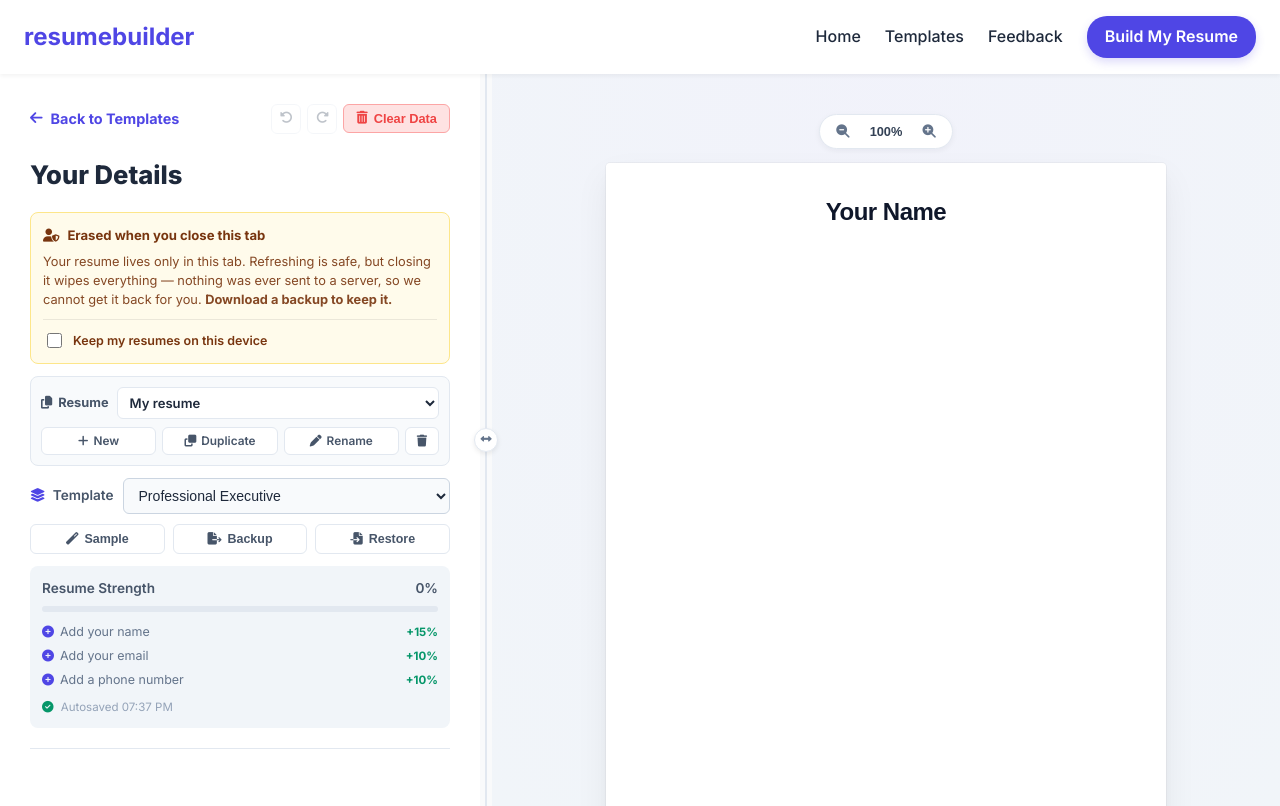
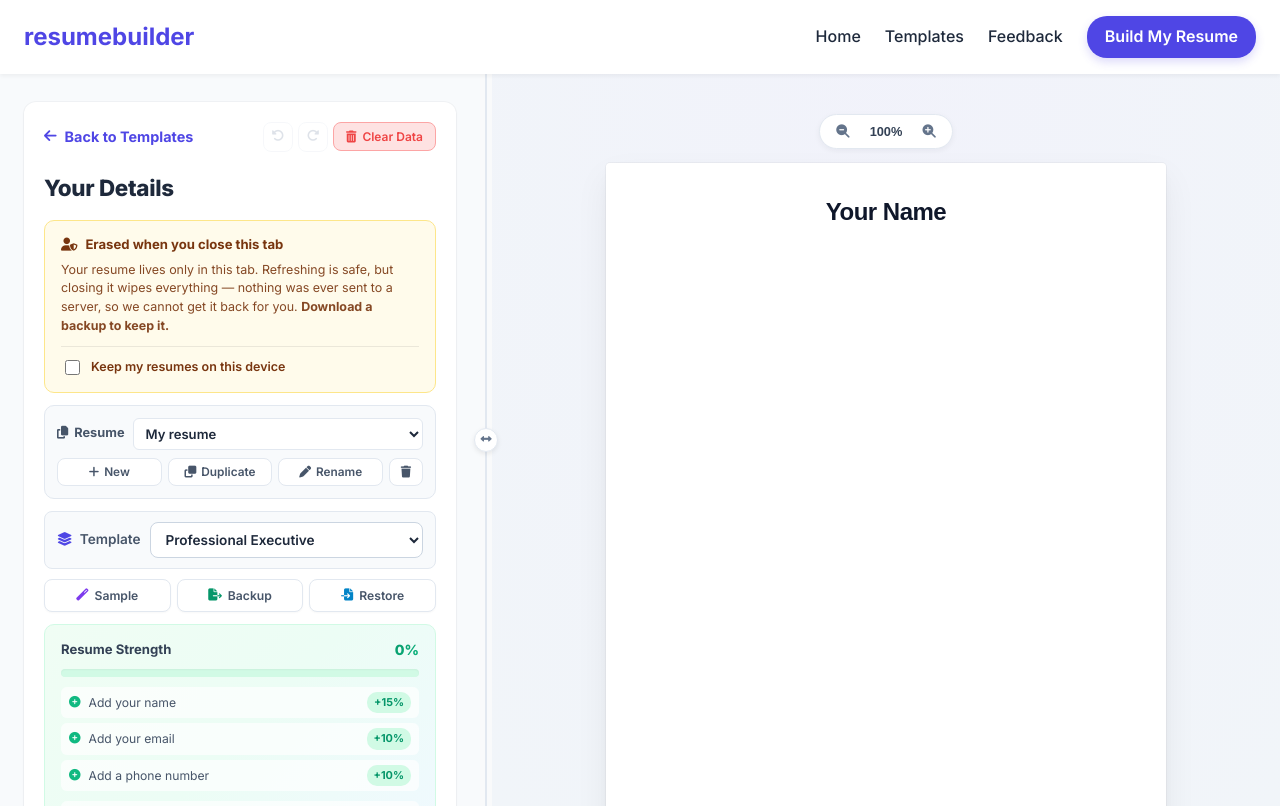
Before and after one commit to balagowda/ResumeBuilder, a React (Create React App) app: page /template1 in a window 1280 px wide. Built offline with nearby package versions, Linux system fonts and the light colour scheme.

Commit message:
restyling the data-in block

```diff
--- a/src/Styles/TemplateWorkspace.css
+++ b/src/Styles/TemplateWorkspace.css
@@ -36,9 +36,10 @@
   width: 480px;
   flex-shrink: 0;
   height: 100%;
-  background-color: var(--white);
-  padding: 30px;
+  background-color: #f8fafc;
+  padding: 28px 24px;
   overflow-y: auto;
+  overflow-x: hidden;
 }
 
 .input-panel::-webkit-scrollbar {
@@ -56,9 +57,13 @@
 
 /* Input Panel Header */
 .input-panel-header {
-  margin-bottom: 24px;
-  border-bottom: 1px solid var(--border-color);
-  padding-bottom: 20px;
+  margin-bottom: 20px;
+  border-bottom: none;
+  padding-bottom: 16px;
+  background: var(--white);
+  border-radius: 12px;
+  padding: 20px;
+  box-shadow: 0 1px 3px rgba(15, 23, 42, 0.04), 0 0 0 1px rgba(15, 23, 42, 0.03);
 }
 
 .btn-back-templates {
@@ -86,9 +91,10 @@
   color: #ef4444;
   border: 1px solid #fca5a5;
   padding: 6px 12px;
-  border-radius: 6px;
-  font-size: 0.8rem;
+  border-radius: 8px;
+  font-size: 0.75rem;
   font-weight: 600;
+  font-family: inherit;
   cursor: pointer;
   transition: all 0.2s ease;
 }
@@ -102,60 +108,82 @@
 }
 
 .input-panel h2 {
-  font-size: 1.6rem;
+  font-size: 1.4rem;
   font-weight: 800;
   color: var(--text-dark);
-  margin-bottom: 16px;
+  margin-bottom: 14px;
+  letter-spacing: -0.3px;
 }
 
 /* Strength Meter */
 .strength-meter-container {
-  background-color: #f1f5f9;
-  border-radius: 8px;
-  padding: 12px;
+  background: linear-gradient(135deg, #f0fdf4 0%, #ecfdf5 50%, #f0f9ff 100%);
+  border-radius: 10px;
+  padding: 14px 16px;
+  border: 1px solid #d1fae5;
 }
 
 .strength-meter-header {
   display: flex;
   justify-content: space-between;
-  font-size: 0.85rem;
-  font-weight: 600;
-  color: #475569;
-  margin-bottom: 6px;
+  font-size: 0.82rem;
+  font-weight: 700;
+  color: #334155;
+  margin-bottom: 8px;
+}
+
+.strength-meter-header span:last-child {
+  background: linear-gradient(135deg, #059669, #10b981);
+  -webkit-background-clip: text;
+  -webkit-text-fill-color: transparent;
+  background-clip: text;
+  font-weight: 800;
+  font-size: 0.88rem;
 }
 
 .strength-meter-bar {
   width: 100%;
-  height: 6px;
-  background-color: #e2e8f0;
-  border-radius: 3px;
+  height: 8px;
+  background-color: #d1fae5;
+  border-radius: 4px;
   overflow: hidden;
+  box-shadow: inset 0 1px 2px rgba(0, 0, 0, 0.04);
 }
 
 .strength-meter-fill {
   height: 100%;
-  background-color: #10b981;
-  border-radius: 3px;
-  transition: width 0.3s ease;
+  background: linear-gradient(90deg, #34d399, #10b981, #059669);
+  border-radius: 4px;
+  transition: width 0.5s cubic-bezier(0.4, 0, 0.2, 1);
+  box-shadow: 0 0 8px rgba(16, 185, 129, 0.25);
 }
 
 /* Draggable sections spacing */
 .draggable-section {
-  margin-bottom: 12px;
-  border-radius: 8px;
-  border: 1px solid var(--border-color);
+  margin-bottom: 10px;
+  border-radius: 10px;
+  border: 1px solid #e2e8f0;
   overflow: hidden;
-  transition: border-color 0.2s, box-shadow 0.2s;
+  transition: border-color 0.25s ease, box-shadow 0.25s ease, transform 0.2s ease;
+  background: var(--white);
+  box-shadow: 0 1px 2px rgba(15, 23, 42, 0.03);
+}
+
+.draggable-section:hover {
+  border-color: #cbd5e1;
+  box-shadow: 0 2px 8px rgba(15, 23, 42, 0.06);
 }
 
 .draggable-section.dragging {
   opacity: 0.5;
-  border: 1px dashed var(--primary-color);
+  border: 1.5px dashed var(--primary-color);
+  transform: scale(0.98);
+  box-shadow: 0 4px 16px rgba(79, 70, 229, 0.12);
 }
 
 /* Input Fields styling */
 .input-group {
-  padding: 20px;
+  padding: 16px 18px;
   background-color: var(--white);
 }
 
@@ -165,61 +193,111 @@
   align-items: center;
   cursor: pointer;
   user-select: none;
+  padding: 4px 6px;
+  margin: -4px -6px;
+  border-radius: 8px;
+  transition: background-color 0.2s ease;
+}
+
+.section-header:hover {
+  background-color: #f1f5f9;
 }
 
 .section-header h3 {
-  font-size: 1.1rem;
+  font-size: 1rem;
   font-weight: 700;
   color: var(--text-dark);
   display: flex;
   align-items: center;
-  gap: 10px;
+  gap: 8px;
+  margin: 0;
+}
+
+/* Section collapse chevron — replaces inline styles */
+.section-header > i {
+  font-size: 0.9rem !important;
+  color: #94a3b8 !important;
+  transition: transform 0.25s cubic-bezier(0.4, 0, 0.2, 1), color 0.2s ease;
+  flex-shrink: 0;
+  width: 20px;
+  text-align: center;
+}
+
+.section-header:hover > i {
+  color: var(--primary-color) !important;
 }
 
 .drag-handle {
   cursor: grab;
-  color: #94a3b8;
+  color: #cbd5e1;
   padding: 4px;
   display: inline-flex;
   align-items: center;
+  border-radius: 4px;
+  transition: color 0.2s ease, background-color 0.2s ease;
+}
+
+.drag-handle:hover {
+  color: #94a3b8;
+  background-color: #f1f5f9;
 }
 
 .drag-handle:active {
   cursor: grabbing;
+  color: var(--primary-color);
 }
 
 .input-field {
   width: 100%;
   padding: 10px 12px;
-  border: 1px solid #cbd5e1;
-  border-radius: 6px;
-  font-size: 0.95rem;
+  border: 1px solid #e2e8f0;
+  border-radius: 8px;
+  font-size: 0.9rem;
+  font-family: inherit;
   margin-top: 6px;
   margin-bottom: 12px;
-  transition: border-color 0.2s, box-shadow 0.2s;
+  background-color: #f8fafc;
+  color: var(--text-dark);
+  transition: border-color 0.25s ease, box-shadow 0.25s ease, background-color 0.25s ease;
+}
+
+.input-field:hover {
+  border-color: #cbd5e1;
+  background-color: #ffffff;
 }
 
 .input-field:focus {
   outline: none;
   border-color: var(--primary-color);
-  box-shadow: 0 0 0 3px rgba(79, 70, 229, 0.1);
+  box-shadow: 0 0 0 3px rgba(79, 70, 229, 0.08);
+  background-color: #ffffff;
+}
+
+.input-field::placeholder {
+  color: #94a3b8;
+  font-weight: 400;
 }
 
 .add-btn {
   background-color: var(--white);
   color: var(--primary-color);
-  border: 1px dashed var(--primary-color);
+  border: 1.5px dashed #c7d2fe;
   width: 100%;
   padding: 10px;
-  border-radius: 6px;
+  border-radius: 8px;
   font-weight: 600;
+  font-size: 0.82rem;
+  font-family: inherit;
   cursor: pointer;
-  margin-top: 10px;
-  transition: all 0.2s;
+  margin-top: 12px;
+  transition: all 0.2s ease;
 }
 
 .add-btn:hover {
-  background-color: rgba(79, 70, 229, 0.05);
+  background-color: #eef2ff;
+  border-color: var(--primary-color);
+  transform: translateY(-1px);
+  box-shadow: 0 2px 8px rgba(79, 70, 229, 0.1);
 }
 
 .delete-btn {
@@ -228,14 +306,147 @@
   color: #ef4444;
   cursor: pointer;
   padding: 4px;
-  font-size: 0.95rem;
-  margin-bottom: 15px;
+  font-size: 0.85rem;
+  margin-bottom: 0;
+  opacity: 0.7;
+  transition: opacity 0.2s ease, transform 0.2s ease;
+}
+
+.delete-btn:hover {
+  opacity: 1;
+  transform: scale(1.1);
 }
 
 .sub-group {
-  border-left: 2px solid #e2e8f0;
-  padding-left: 15px;
-  margin-bottom: 20px;
+  border-left: 3px solid #e0e7ff;
+  padding: 14px 16px 14px 16px;
+  margin-bottom: 14px;
+  background: linear-gradient(135deg, #fafbff 0%, #f8fafc 100%);
+  border-radius: 0 10px 10px 0;
+  transition: border-color 0.25s ease, background-color 0.25s ease;
+}
+
+.sub-group:hover {
+  border-left-color: #a5b4fc;
+  background: linear-gradient(135deg, #f5f7ff 0%, #f1f5f9 100%);
+}
+/* ==========================================
+   CONTACT FIELDS CARD
+   ========================================== */
+.contact-fields {
+  background: var(--white);
+  border: 1px solid #e2e8f0;
+  border-radius: 10px;
+  padding: 18px;
+  margin-bottom: 8px;
+  box-shadow: 0 1px 2px rgba(15, 23, 42, 0.03);
+}
+
+.contact-field {
+  margin-bottom: 4px;
+}
+
+.contact-field:last-child {
+  margin-bottom: 0;
+}
+
+.contact-field label {
+  display: flex;
+  align-items: center;
+  gap: 6px;
+  font-size: 0.82rem;
+  font-weight: 600;
+  color: #475569;
+  margin-bottom: 2px;
+}
+
+.contact-field label i {
+  color: var(--primary-color);
+  width: 16px;
+  text-align: center;
+  font-size: 0.85rem;
+}
+
+/* ==========================================
+   HEADING OPTIONS TOGGLE (Experience heading)
+   ========================================== */
+.heading-options {
+  display: flex;
+  gap: 0;
+  margin: 10px 0 14px;
+  background: #f1f5f9;
+  border-radius: 8px;
+  padding: 3px;
+  border: 1px solid #e2e8f0;
+}
+
+.heading-options button {
+  flex: 1;
+  padding: 7px 10px;
+  border: none;
+  border-radius: 6px;
+  background: transparent;
+  color: #64748b;
+  font-size: 0.74rem;
+  font-weight: 600;
+  font-family: inherit;
+  cursor: pointer;
+  transition: all 0.2s ease;
+  white-space: nowrap;
+}
+
+.heading-options button:hover {
+  color: #334155;
+  background: rgba(255, 255, 255, 0.6);
+}
+
+.heading-options button.active {
+  background: var(--white);
+  color: var(--primary-color);
+  box-shadow: 0 1px 3px rgba(15, 23, 42, 0.08);
+  font-weight: 700;
+}
+
+/* ==========================================
+   GLOBAL INPUT LABELS CONSISTENCY
+   ========================================== */
+.input-group label,
+.sub-group label,
+.date-range-field > label {
+  display: block;
+  font-size: 0.82rem;
+  font-weight: 600;
+  color: #475569;
+  margin-bottom: 2px;
+}
+
+/* Checkbox label override (e.g. "Add Line under Contact Info") */
+.input-group label:has(input[type="checkbox"]) {
+  display: flex;
+  align-items: center;
+  gap: 8px;
+  cursor: pointer;
+  font-size: 0.85rem;
+  color: var(--text-dark);
+  font-weight: 500;
+  padding: 8px 12px;
+  background: #f8fafc;
+  border-radius: 8px;
+  border: 1px solid #e2e8f0;
+  transition: border-color 0.2s ease, background-color 0.2s ease;
+}
+
+.input-group label:has(input[type="checkbox"]):hover {
+  border-color: #cbd5e1;
+  background: #f1f5f9;
+}
+
+.input-group label input[type="checkbox"] {
+  width: 16px;
+  height: 16px;
+  cursor: pointer;
+  accent-color: var(--primary-color);
+  border-radius: 4px;
 }
 
 /* ==========================================
@@ -1157,7 +1368,11 @@
   display: flex;
   align-items: center;
   gap: 10px;
-  margin: 12px 0 10px;
+  margin: 10px 0 10px;
+  background: #f8fafc;
+  padding: 10px 12px;
+  border-radius: 8px;
+  border: 1px solid #e2e8f0;
 }
 
 .template-switcher-row label {
@@ -1175,13 +1390,16 @@
 .template-switcher-select {
   flex: 1;
   padding: 8px 10px;
-  border-radius: 6px;
+  border-radius: 8px;
   border: 1px solid #cbd5e1;
-  background-color: #f8fafc;
-  font-size: 0.88rem;
+  background-color: var(--white);
+  font-size: 0.85rem;
+  font-family: inherit;
   color: #1e293b;
+  font-weight: 600;
   cursor: pointer;
   outline: none;
+  transition: border-color 0.2s ease;
 }
 
 .template-switcher-select:focus {
@@ -1190,7 +1408,7 @@
 
 .data-tools-row {
   display: flex;
-  gap: 8px;
+  gap: 6px;
   margin-bottom: 12px;
 }
 
@@ -1200,22 +1418,33 @@
   align-items: center;
   justify-content: center;
   gap: 6px;
-  padding: 7px 8px;
+  padding: 8px 8px;
   border: 1px solid #e2e8f0;
-  border-radius: 6px;
-  background: #ffffff;
+  border-radius: 8px;
+  background: var(--white);
   color: #475569;
-  font-size: 0.78rem;
+  font-size: 0.76rem;
   font-weight: 600;
+  font-family: inherit;
   cursor: pointer;
-  transition: all 0.15s;
+  transition: all 0.2s ease;
+  box-shadow: 0 1px 2px rgba(15, 23, 42, 0.03);
 }
 
 .data-tool-btn:hover {
   border-color: var(--primary-color);
   color: var(--primary-color);
   background: #eef2ff;
-}
+  transform: translateY(-1px);
+  box-shadow: 0 3px 8px rgba(79, 70, 229, 0.1);
+}
+
+/* Color-code each data tool icon */
+.data-tool-btn:nth-child(1) i { color: #7c3aed; } /* Sample — purple */
+.data-tool-btn:nth-child(2) i { color: #059669; } /* Backup — green */
+.data-tool-btn:nth-child(3) i { color: #0284c7; } /* Restore — blue */
+
+.data-tool-btn:hover i { color: inherit; }
 
 /* ==========================================================================
    PREVIEW ZOOM & DOWNLOAD ACTIONS
@@ -1297,6 +1526,15 @@
 /* ==========================================================================
    JOB MATCH PANEL
    ========================================================================== */
+
+.job-match,
+.content-review {
+  margin-bottom: 10px;
+  border-radius: 10px;
+  border: 1px solid #e2e8f0;
+  background: var(--white);
+  box-shadow: 0 1px 2px rgba(15, 23, 42, 0.03);
+}
 
 .job-match-icon {
   color: var(--primary-color);
@@ -2517,35 +2755,52 @@
 }
 
 .strength-tips li {
-  font-size: 0.78rem;
-  color: #64748b;
-  margin-bottom: 4px;
-  display: flex;
-  align-items: center;
-  gap: 6px;
+  font-size: 0.76rem;
+  color: #475569;
+  margin-bottom: 5px;
+  display: flex;
+  align-items: center;
+  gap: 8px;
+  padding: 5px 8px;
+  background: rgba(255, 255, 255, 0.7);
+  border-radius: 6px;
+  transition: background-color 0.2s ease;
+}
+
+.strength-tips li:hover {
+  background: rgba(255, 255, 255, 1);
 }
 
 .strength-tips li i {
-  color: var(--primary-color);
-  font-size: 0.75rem;
+  color: #10b981;
+  font-size: 0.72rem;
 }
 
 .strength-tips .tip-pts {
   margin-left: auto;
   font-weight: 700;
   color: #059669;
+  font-size: 0.68rem;
+  background: #d1fae5;
+  padding: 2px 7px;
+  border-radius: 10px;
+}
+
+.autosave-note {
+  margin: 10px 0 0;
   font-size: 0.72rem;
-}
-
-.autosave-note {
-  margin: 8px 0 0;
-  font-size: 0.72rem;
-  color: #94a3b8;
+  color: #64748b;
+  display: flex;
+  align-items: center;
+  gap: 5px;
+  padding: 5px 8px;
+  background: rgba(255, 255, 255, 0.7);
+  border-radius: 6px;
 }
 
 .autosave-note i {
-  color: #059669;
-  margin-right: 4px;
+  color: #10b981;
+  margin-right: 2px;
 }
 
 /* ---------------------------------------------------------------------------
@@ -2553,11 +2808,12 @@
    --------------------------------------------------------------------------- */
 
 .storage-notice {
-  border-radius: 8px;
-  padding: 12px;
+  border-radius: 10px;
+  padding: 14px 16px;
   margin-bottom: 12px;
   border: 1px solid;
-  font-size: 0.8rem;
+  font-size: 0.78rem;
+  line-height: 1.5;
 }
 
 .storage-notice.is-session {
@@ -2639,8 +2895,8 @@
 .resume-versions {
   background-color: #f8fafc;
   border: 1px solid #e2e8f0;
-  border-radius: 8px;
-  padding: 10px;
+  border-radius: 10px;
+  padding: 12px;
   margin-bottom: 12px;
 }
 
@@ -2695,7 +2951,7 @@
   gap: 5px;
   padding: 6px 4px;
   border: 1px solid #e2e8f0;
-  border-radius: 6px;
+  border-radius: 8px;
   background-color: #ffffff;
   color: #475569;
   font-family: inherit;
@@ -2891,20 +3147,22 @@
   display: flex;
   align-items: center;
   gap: 6px;
-  margin-top: 4px;
+  margin-top: 8px;
+  padding-top: 8px;
+  border-top: 1px solid #eef2ff;
 }
 
 .entry-move-btn {
   display: inline-flex;
   align-items: center;
   justify-content: center;
-  width: 30px;
-  height: 30px;
+  width: 28px;
+  height: 28px;
   border: 1px solid #e2e8f0;
   border-radius: 6px;
   background-color: #ffffff;
-  color: #475569;
-  font-size: 0.75rem;
+  color: #94a3b8;
+  font-size: 0.7rem;
   cursor: pointer;
   transition: all 0.2s ease;
 }
@@ -2912,15 +3170,17 @@
 .entry-move-btn:hover:not(:disabled) {
   border-color: var(--primary-color);
   color: var(--primary-color);
+  background-color: #eef2ff;
 }
 
 .entry-move-btn:disabled {
-  opacity: 0.35;
+  opacity: 0.3;
   cursor: not-allowed;
 }
 
 .entry-controls .delete-btn {
   margin-left: auto;
+  margin-bottom: 0;
 }
 
 .date-range-field {
@@ -2940,11 +3200,17 @@
   min-width: 68px;
   padding: 8px 6px;
   border: 1px solid #e2e8f0;
-  border-radius: 6px;
-  background-color: #ffffff;
+  border-radius: 8px;
+  background-color: #f8fafc;
   color: #1e293b;
   font-family: inherit;
   font-size: 0.82rem;
+  transition: border-color 0.2s ease, background-color 0.2s ease;
+}
+
+.date-range-select:hover {
+  border-color: #cbd5e1;
+  background-color: #ffffff;
 }
 
 .date-range-select:focus {
@@ -3008,7 +3274,7 @@
 .header-actions {
   display: flex;
   align-items: center;
-  gap: 6px;
+  gap: 5px;
 }
 
 .history-btn {
@@ -3018,10 +3284,10 @@
   width: 30px;
   height: 30px;
   border: 1px solid #e2e8f0;
-  border-radius: 6px;
+  border-radius: 8px;
   background-color: #ffffff;
-  color: #475569;
-  font-size: 0.8rem;
+  color: #94a3b8;
+  font-size: 0.78rem;
   cursor: pointer;
   transition: all 0.2s ease;
 }
@@ -3029,9 +3295,10 @@
 .history-btn:hover:not(:disabled) {
   border-color: var(--primary-color);
   color: var(--primary-color);
+  background-color: #eef2ff;
 }
 
 .history-btn:disabled {
-  opacity: 0.35;
+  opacity: 0.3;
   cursor: not-allowed;
 }
--- a/src/components/TemplateWorkspace.js
+++ b/src/components/TemplateWorkspace.js
@@ -848,14 +848,13 @@ export default function TemplateWorkspace({ templateId }) {
         <ContactFields formData={formData} handleChange={handleChange} />
 
         {templateId === 1 && (
-          <div className="input-group" style={{ paddingTop: '0', paddingBottom: '20px' }}>
-            <label style={{ display: 'flex', alignItems: 'center', gap: '8px', cursor: 'pointer', fontSize: '0.9rem', color: '#1e293b', fontWeight: '500' }}>
+          <div className="input-group" style={{ paddingTop: '0', paddingBottom: '16px', backgroundColor: 'transparent' }}>
+            <label>
               <input
                 type="checkbox"
                 name="addHeaderLine"
                 checked={formData.addHeaderLine || false}
                 onChange={handleChange}
-                style={{ width: '16px', height: '16px', cursor: 'pointer', accentColor: 'var(--primary-color)' }}
               />
               Add Line under Contact Info
             </label>
```
